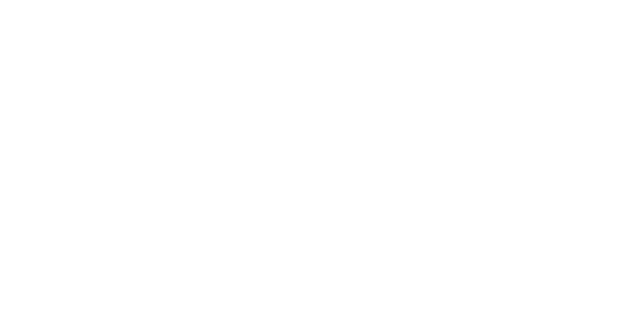
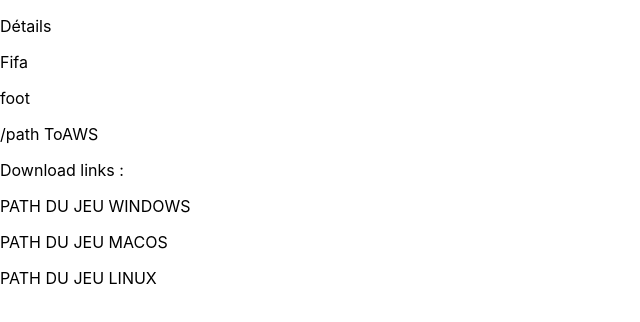
Before and after one commit to Tich-io-Lo3/tich-io, a React (Create React App) app in the folder front/: page /games/1 in a window 1280 px wide. Before the commit this address had no page. Shown: the top 322 px of the page, without its empty margins (0-640 px from the left). Built offline with nearby package versions, Linux system fonts and the light colour scheme.

Commit message:
Add game list + game detail page

```diff
--- a/front/src/App.js
+++ b/front/src/App.js
@@ -6,9 +6,9 @@
 function App() {
   return (
     <CurrentUserProvider>
-      <Link to="/connexion">Connexion</Link>
-      <Link to="/creation">Creation</Link>
-      <Link to="/create-game">Créer un jeu</Link>
+      <Link to="/connexion">Sign in</Link>
+      <Link to="/creation">Sign up</Link>
+      <Link to="/games">Games</Link>
     </CurrentUserProvider>
   );
 }
--- a/front/src/components/CreateAccount.jsx
+++ b/front/src/components/CreateAccount.jsx
@@ -26,7 +26,7 @@
 
   return (
     <form>
-      <label htmlFor="username">Nom d`&apos;`utilisateur :</label>
+      <label htmlFor="username">Nom d&apos;utilisateur :</label>
       <input
         type="text"
         name="username"
@@ -60,7 +60,7 @@
     if (allUsers.filter((user) => user.username === username).length === 0) {
       if (password === confirmPassword) {
         //TODO create user
-        console.log("COmpte créé");
+        console.log("Compte créé");
       } else {
         alert("Les mots de passes ne correspondent pas !");
       }
--- /dev/null
+++ b/front/src/components/GameDetail.jsx
@@ -0,0 +1,66 @@
+import React from "react";
+import { useParams } from "react-router-dom";
+
+const GameDetail = () => {
+  let { gameId } = useParams();
+  gameId = parseInt(gameId);
+  //TODO findGameById()
+  const gameIndex = games.findIndex((g) => g.id == gameId);
+  const game = games[gameIndex];
+
+  return (
+    <div>
+      <p>Détails</p>
+      <p>{game?.title}</p>
+      <p>{game?.description}</p>
+      <p>{game?.imageFolder}</p>
+
+      <p>Download links :</p>
+      <p>{game?.windowsFile}</p>
+      <p>{game?.macOsFile}</p>
+      <p>{game?.linuxFile}</p>
+    </div>
+  );
+};
+
+//TODO getAllGames()
+const games = [
+  {
+    id: 1,
+    title: "Fifa",
+    description: "foot",
+    imageFolder: "/path ToAWS",
+    windowsFile: "PATH DU JEU WINDOWS",
+    macOsFile: "PATH DU JEU MACOS",
+    linuxFile: "PATH DU JEU LINUX",
+  },
+  {
+    id: 2,
+    title: "COD",
+    description: "guerre",
+    imageFolder: "/path ToAWS",
+    windowsFile: "PATH DU JEU WINDOWS",
+    macOsFile: "PATH DU JEU MACOS",
+    linuxFile: "PATH DU JEU LINUX",
+  },
+  {
+    id: 3,
+    title: "BF",
+    description: "guerre",
+    imageFolder: "/path ToAWS",
+    windowsFile: "PATH DU JEU WINDOWS",
+    macOsFile: "PATH DU JEU MACOS",
+    linuxFile: "PATH DU JEU LINUX",
+  },
+  {
+    id: 4,
+    title: "Skater XL",
+    description: "skate",
+    imageFolder: "/path ToAWS",
+    windowsFile: "PATH DU JEU WINDOWS",
+    macOsFile: "PATH DU JEU MACOS",
+    linuxFile: "PATH DU JEU LINUX",
+  },
+];
+
+export default GameDetail;
--- /dev/null
+++ b/front/src/components/Games.jsx
@@ -0,0 +1,57 @@
+import React from "react";
+import { Link } from "react-router-dom";
+
+const Games = () => {
+  return (
+    <ul>
+      {games.map((g) => (
+        <li key={g.id}>
+          {g.title}
+          <Link to={`${g.id}`}>Détails</Link>
+        </li>
+      ))}
+    </ul>
+  );
+};
+
+//TODO getAllGames()
+const games = [
+  {
+    id: 1,
+    title: "Fifa",
+    description: "foot",
+    imageFolder: "/path ToAWS",
+    windowsFile: "PATH DU JEU WINDOWS",
+    macOsFile: "PATH DU JEU MACOS",
+    linuxFile: "PATH DU JEU LINUX",
+  },
+  {
+    id: 2,
+    title: "COD",
+    description: "guerre",
+    imageFolder: "/path ToAWS",
+    windowsFile: "PATH DU JEU WINDOWS",
+    macOsFile: "PATH DU JEU MACOS",
+    linuxFile: "PATH DU JEU LINUX",
+  },
+  {
+    id: 3,
+    title: "BF",
+    description: "guerre",
+    imageFolder: "/path ToAWS",
+    windowsFile: "PATH DU JEU WINDOWS",
+    macOsFile: "PATH DU JEU MACOS",
+    linuxFile: "PATH DU JEU LINUX",
+  },
+  {
+    id: 4,
+    title: "Skater XL",
+    description: "skate",
+    imageFolder: "/path ToAWS",
+    windowsFile: "PATH DU JEU WINDOWS",
+    macOsFile: "PATH DU JEU MACOS",
+    linuxFile: "PATH DU JEU LINUX",
+  },
+];
+
+export default Games;
--- a/front/src/index.js
+++ b/front/src/index.js
@@ -8,19 +8,23 @@
 import App from "./App";
 
 import Connexion from "./routes/Connexion";
-import AccountCreation from "./routes/AccountCreation";
 import CreateGame from "./routes/CreateGame";
 import UpdateGame from "./routes/UpdateGame";
+import GameDetail from "./components/GameDetail";
+import Games from "./components/Games";
+import CreateAccount from "./components/CreateAccount";
 
 ReactDOM.render(
   <React.StrictMode>
     <BrowserRouter>
       <Routes>
         <Route path="/" element={<App />} />
-        <Route path="connexion" element={<Connexion />} />
-        <Route path="creation" element={<AccountCreation />} />
+        <Route path="/connexion" element={<Connexion />} />
+        <Route path="/creation" element={<CreateAccount />} />
+        <Route path="/games" element={<Games />} />
+        <Route path="/games/:gameId" element={<GameDetail />} />
+        <Route path="update-game" element={<UpdateGame />} />
         <Route path="create-game" element={<CreateGame />} />
-        <Route path="update-game" element={<UpdateGame />} />
       </Routes>
     </BrowserRouter>
   </React.StrictMode>,
--- a/front/src/routes/AccountCreation.jsx
+++ /dev/null
@@ -1,8 +0,0 @@
-import React from "react";
-import CreateAccount from "../components/CreateAccount";
-
-const AccountCreation = () => {
-  return <CreateAccount />;
-};
-
-export default AccountCreation;
```
Also changed, not shown: front/src/logo.svg (deleted).
